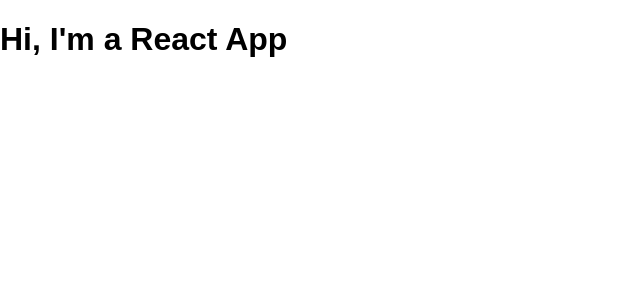
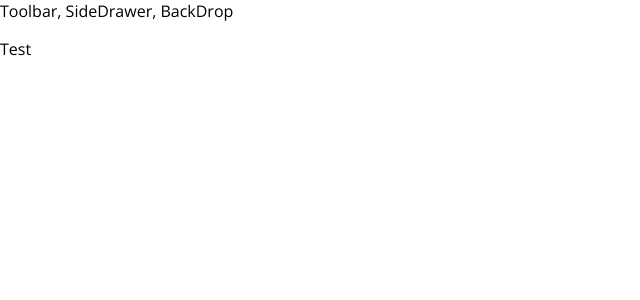
Before and after one commit to nsaravanan27/react-hands-on-projects, a React app in the folder burger-app/: page / in a window 1280 px wide. Shown: the top 300 px of the page, without its empty margins (0-640 px from the left). Built offline with nearby package versions, Linux system fonts and the light colour scheme.

Commit message:
Creating layout component

```diff
--- a/burger-app/src/App.js
+++ b/burger-app/src/App.js
@@ -1,11 +1,14 @@
 import React, { Component } from 'react';
+import Layout from './components/Layout/Layout';
 
 class App extends Component {
 
   render () {
     return (
       <div>
-        <h1>Hi, I'm a React App</h1>
+        <Layout>
+          <p>Test</p>
+        </Layout>
       </div>
     );
   }
--- /dev/null
+++ b/burger-app/src/components/Layout/Layout.js
@@ -0,0 +1,11 @@
+import React from "react";
+import Aux from "../../hoc/Auxillary";
+
+const layout = (props) => (
+  <Aux>
+    <div>Toolbar, SideDrawer, BackDrop</div>
+    <main>{props.children}</main>
+  </Aux>
+);
+
+export default layout;
--- /dev/null
+++ b/burger-app/src/hoc/Auxillary.js
@@ -0,0 +1,3 @@
+const aux = (props) => props.children;
+
+export default aux;
--- a/burger-app/src/index.css
+++ b/burger-app/src/index.css
@@ -1,5 +1,5 @@
 body {
   margin: 0;
   padding: 0;
-  font-family: sans-serif;
+  font-family: "Open Sans", sans-serif;
 }
```
